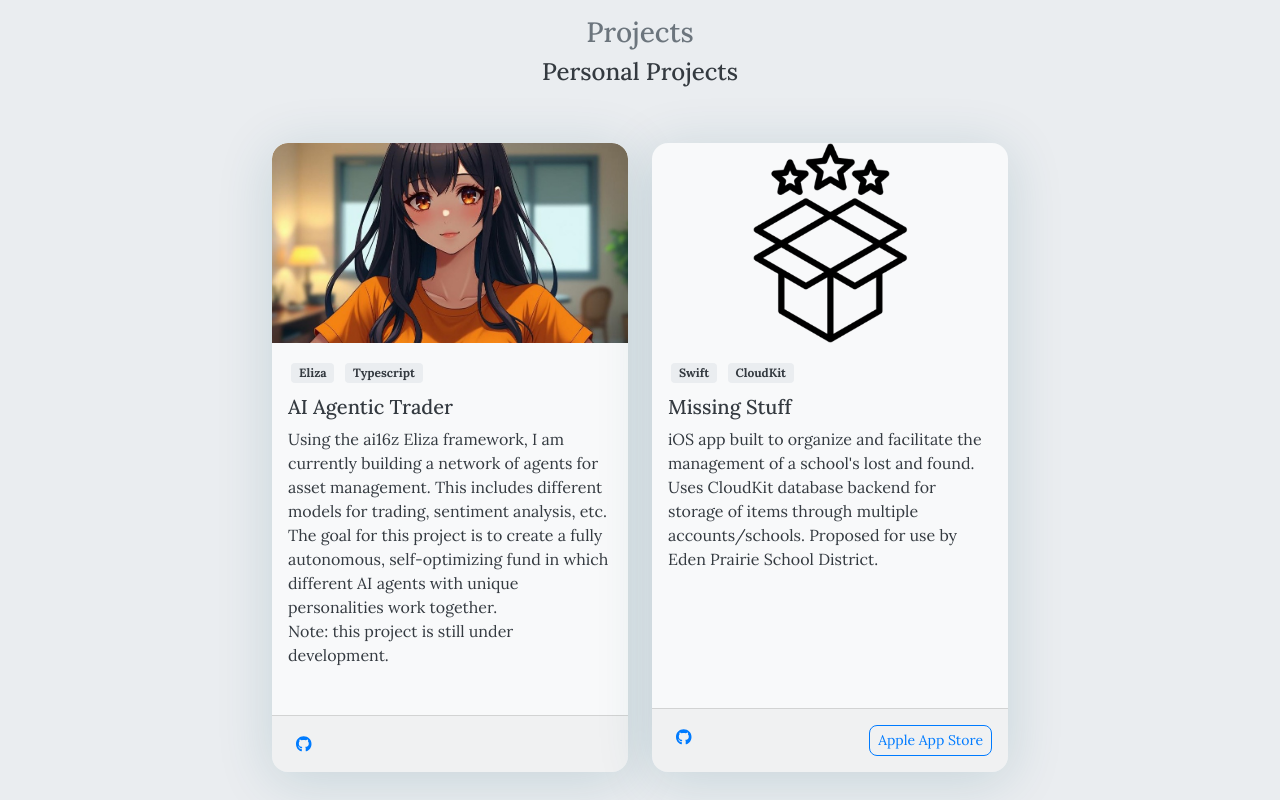
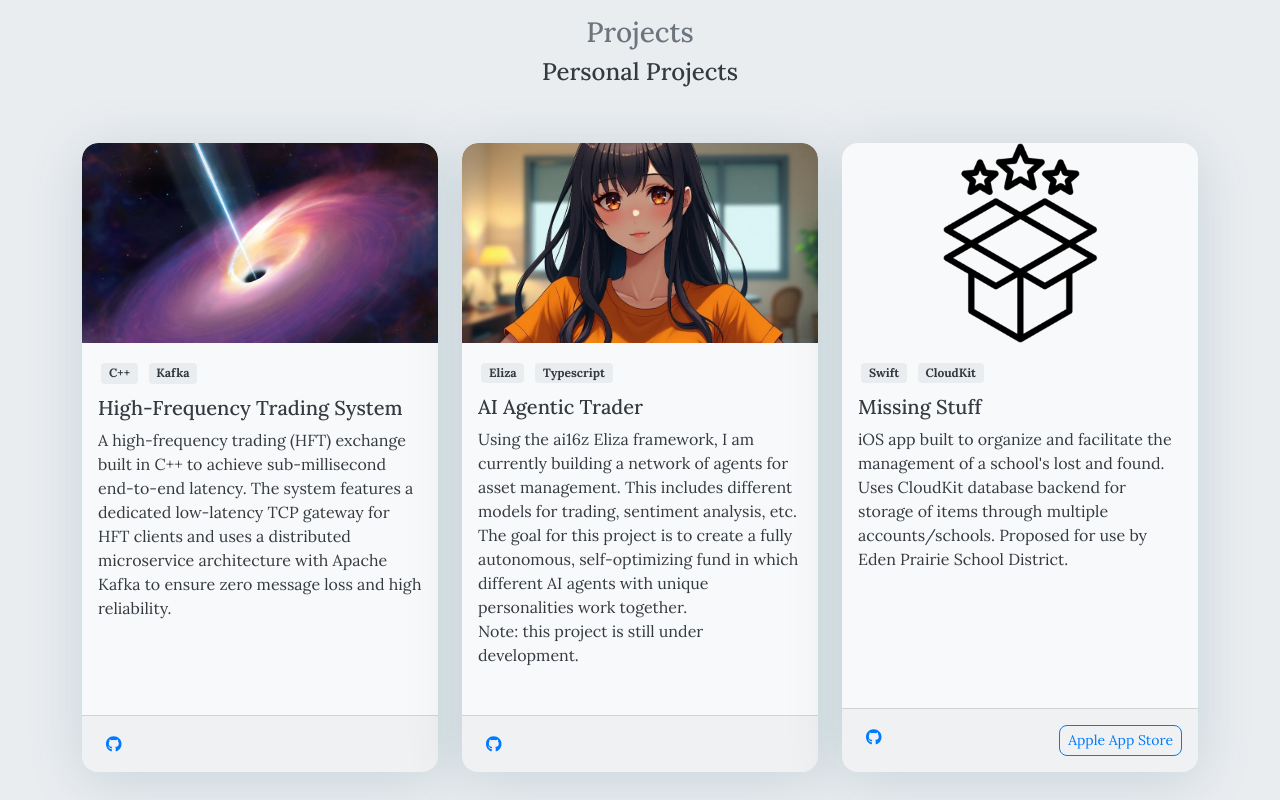
Before and after one commit to maxj723/maxj723.github.io, a plain HTML site: page index.html in a window 1280 px wide. Shown: the part 3640-4440 px from the top of the page. Drawn offline with Linux system fonts and the light colour scheme.

Commit message:
Add Quasar project

```diff
--- a/index.html
+++ b/index.html
@@ -1113,6 +1113,40 @@ Rome, IT - Summer 2023</p>
             </div>
 
             <div class="col-lg-4 col-md-6 my-3">
+                <div class="card my-3 h-100" title="High-Frequency Trading System">
+                    <div class="card-head">
+                        <img class="card-img-top" src="/images/projects/quasar.jpg" alt="Quasar">
+                    </div>
+                    <div class="card-body bg-transparent p-3">
+                        <div class="pb-2 bg-transparent">
+
+                            <span class="badge badge-secondary">C++</span>
+
+                            <span class="badge badge-secondary">Kafka</span>
+
+                        </div>
+                        <h5 class="card-title bg-transparent mt-1">High-Frequency Trading System</h5>
+                        <div class="card-text bg-transparent secondary-font">
+                            A high-frequency trading (HFT) exchange built in C++ to achieve sub-millisecond end-to-end latency. The system features a dedicated low-latency TCP gateway for HFT clients and uses a distributed microservice architecture with Apache Kafka to ensure zero message loss and high reliability.
+
+                        </div>
+                    </div>
+
+                    <div class="card-footer py-3">
+
+                        <span class="m-1 mx-2">
+                            <a href="https://github.com/maxj723/quasar" target="_blank">
+                                <i class="fab fa-github"></i>
+                            </a>
+                        </span>
+
+
+                    </div>
+
+                </div>
+            </div>
+
+            <div class="col-lg-4 col-md-6 my-3">
                 <div class="card my-3 h-100" title="AI Agentic Trader">
                     <div class="card-head">
                         <img class="card-img-top" src="/images/projects/eliza_banner.jpg" alt="AI Agentic Trader">
```
Also changed, not shown: images/projects/quasar.jpg (added).
